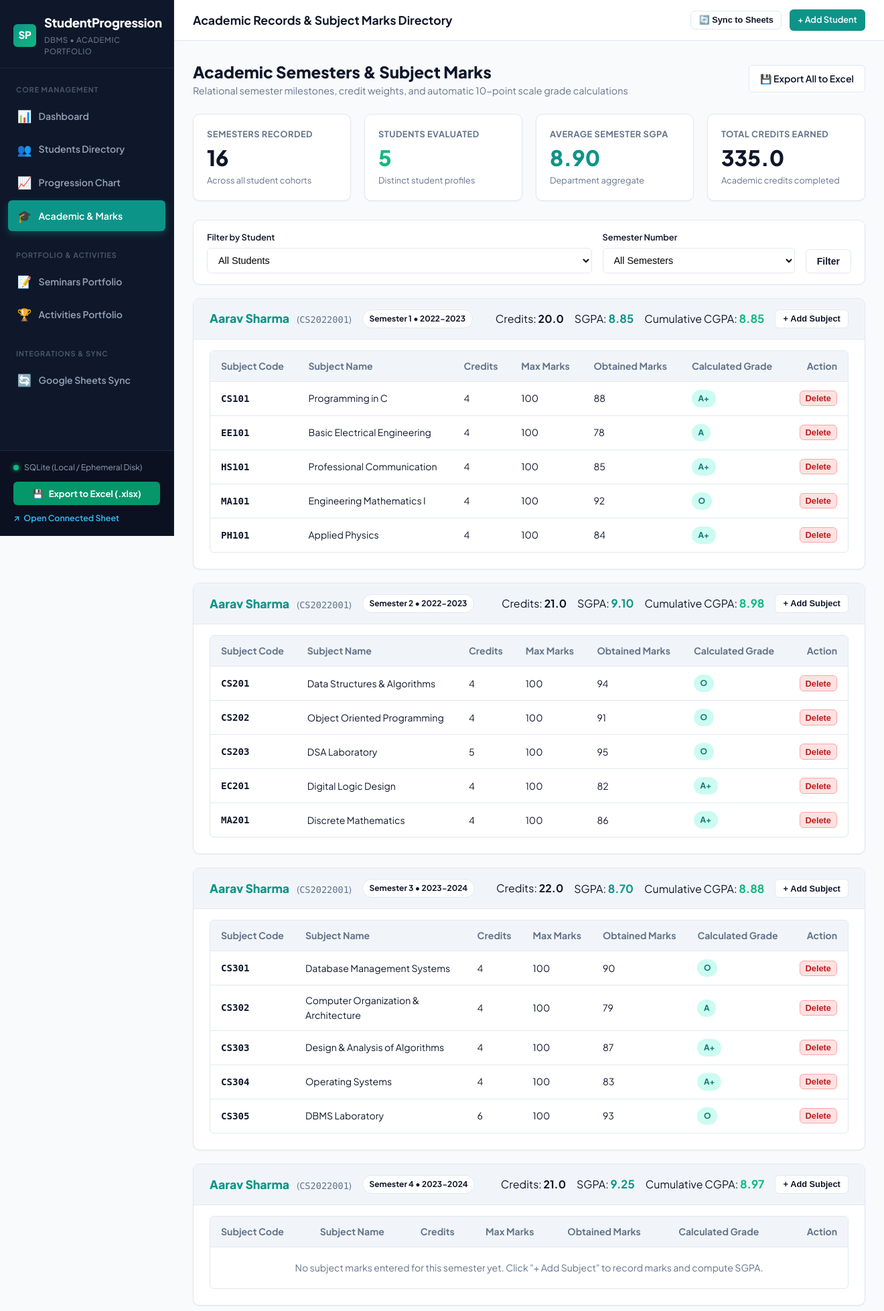
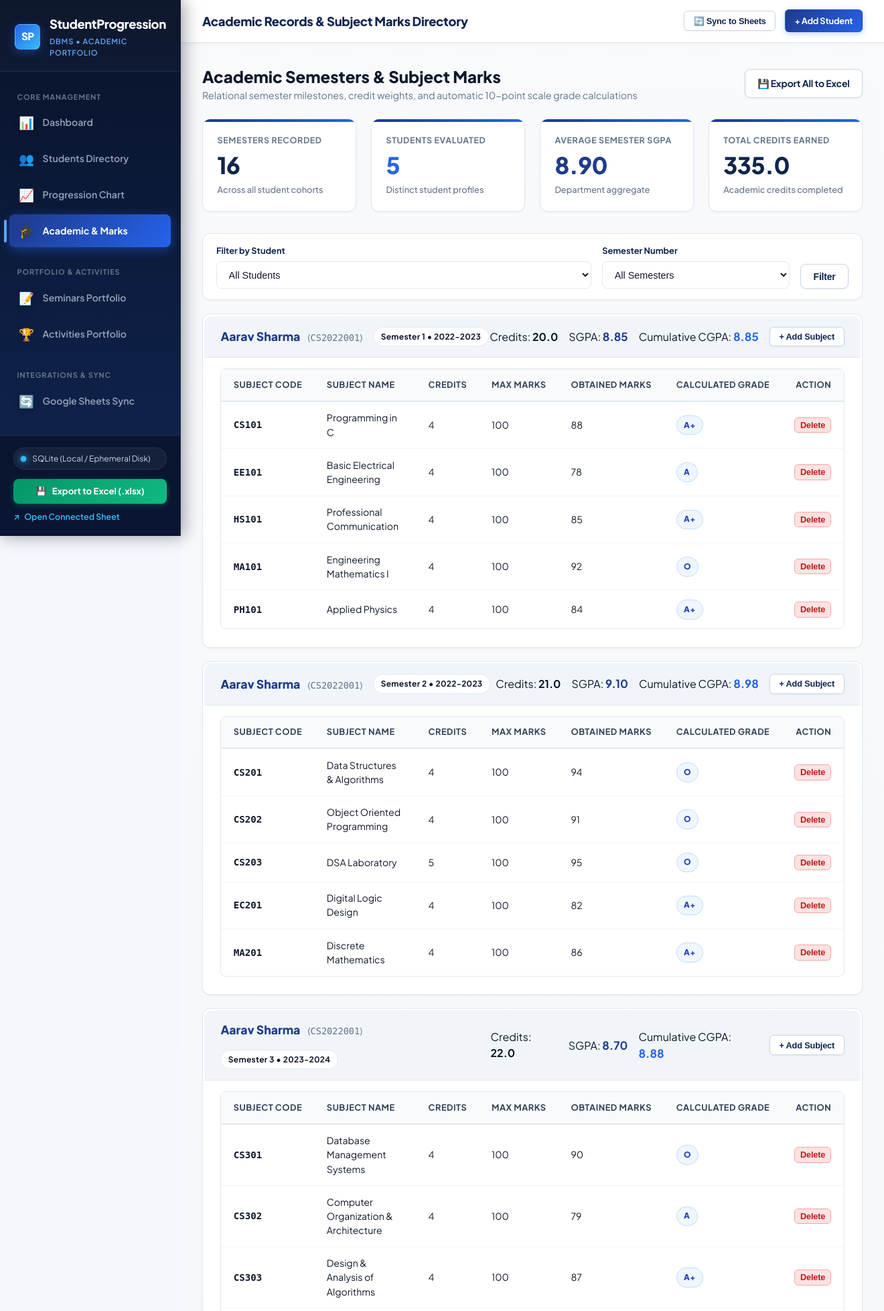
Before and after one commit to madhura27444/student-dashboard, a Flask app: page /academics in a window 1320 px wide. Shown: the top 1957 px of the page at 67% size. Run offline with Flask 3, Linux system fonts and the light colour scheme; data comes from the database, SQL or seed files in the repository.

Commit message:
feat(ui): redesign interface to modern executive navy blue theme with cobalt accents and updated chart styling

```diff
--- a/static/css/style.css
+++ b/static/css/style.css
@@ -1,38 +1,67 @@
 /* ==============================================================================
    CSS DESIGN SYSTEM: Student Academic Progression & Portfolio Management System
-   Layout: Responsive Left Sidebar + Main Content, Modern Teal/Emerald Design
+   Theme: Modern Executive Navy Blue & Cobalt UI
    ============================================================================== */
 
+@import url('https://fonts.googleapis.com/css2?family=Plus+Jakarta+Sans:wght@300;400;500;600;700;800&family=JetBrains+Mono:wght@400;500;600&display=swap');
+
 :root {
-  --primary: #0d9488;         /* Teal 600 */
-  --primary-hover: #0f766e;   /* Teal 700 */
-  --primary-light: #ccfbf1;   /* Teal 100 */
-  --accent: #10b981;          /* Emerald 500 */
-  --accent-light: #d1fae5;
-  --bg-page: #f8fafc;         /* Slate 50 */
+  /* Navy Blue Core Palette */
+  --navy-darkest: #070e1e;
+  --navy-dark: #0a1733;
+  --navy-sidebar: #0b1c3d;
+  --navy-sidebar-hover: #132854;
+  --navy-sidebar-border: rgba(255, 255, 255, 0.08);
+
+  --primary: #1e3a8a;          /* Deep Navy 900 */
+  --primary-hover: #1d4ed8;    /* Royal Blue 700 */
+  --primary-light: #eff6ff;    /* Ice Blue 50 */
+  --primary-glow: rgba(30, 58, 138, 0.25);
+
+  --accent: #2563eb;           /* Vibrant Cobalt / Blue 600 */
+  --accent-hover: #1d4ed8;
+  --accent-light: #dbeafe;     /* Blue 100 */
+  --accent-cyan: #0284c7;      /* Sky 600 */
+  --accent-cyan-light: #e0f2fe;
+
+  --bg-page: #f4f7fb;          /* Crisp Ice Page Background */
   --bg-surface: #ffffff;
-  --bg-muted: #f1f5f9;        /* Slate 100 */
-  --sidebar-bg: #0f172a;      /* Slate 900 */
-  --sidebar-hover: #1e293b;   /* Slate 800 */
-  --sidebar-active: #0d9488;
+  --bg-muted: #f1f5f9;         /* Slate 100 */
+  --bg-navy-card: #0f2347;
+
+  --sidebar-bg: linear-gradient(180deg, #091329 0%, #0d1e42 60%, #102550 100%);
   --sidebar-text: #94a3b8;
   --sidebar-text-active: #ffffff;
-  --text-main: #0f172a;       /* Slate 900 */
-  --text-muted: #64748b;      /* Slate 500 */
-  --border-color: #e2e8f0;    /* Slate 200 */
-  --border-focus: #0d9488;
-  --danger: #ef4444;
+  --sidebar-active: linear-gradient(135deg, #1e3a8a 0%, #2563eb 100%);
+
+  --text-main: #0f172a;        /* Deep Slate 900 */
+  --text-navy: #0f254e;
+  --text-muted: #64748b;       /* Slate 500 */
+  --text-light: #94a3b8;
+
+  --border-color: #e2e8f0;     /* Slate 200 */
+  --border-focus: #2563eb;
+  --border-navy: #cbd5e1;
+
+  --danger: #dc2626;
   --danger-light: #fee2e2;
-  --warning: #f59e0b;
+  --warning: #d97706;
   --warning-light: #fef3c7;
-  --success: #10b981;
-  --shadow-sm: 0 1px 2px 0 rgb(0 0 0 / 0.05);
-  --shadow-md: 0 4px 6px -1px rgb(0 0 0 / 0.07), 0 2px 4px -2px rgb(0 0 0 / 0.05);
-  --shadow-lg: 0 10px 15px -3px rgb(0 0 0 / 0.08), 0 4px 6px -4px rgb(0 0 0 / 0.04);
-  --radius-sm: 6px;
-  --radius-md: 10px;
+  --success: #059669;
+  --success-light: #d1fae5;
+
+  --shadow-sm: 0 1px 3px 0 rgba(15, 23, 42, 0.06);
+  --shadow-md: 0 4px 12px -1px rgba(11, 28, 61, 0.08), 0 2px 4px -2px rgba(11, 28, 61, 0.05);
+  --shadow-lg: 0 12px 24px -4px rgba(11, 28, 61, 0.12), 0 4px 8px -2px rgba(11, 28, 61, 0.06);
+  --shadow-navy: 0 8px 24px -2px rgba(30, 58, 138, 0.28);
+
+  --radius-sm: 8px;
+  --radius-md: 12px;
   --radius-lg: 16px;
+  --radius-xl: 20px;
+
   --font-family: 'Plus Jakarta Sans', -apple-system, BlinkMacSystemFont, "Segoe UI", Roboto, sans-serif;
+  --font-mono: 'JetBrains Mono', monospace;
 }
 
 * {
@@ -48,6 +77,7 @@ body {
   line-height: 1.5;
   min-height: 100vh;
   display: flex;
+  -webkit-font-smoothing: antialiased;
 }
 
 /* App Wrapper */
@@ -57,10 +87,10 @@ body {
   min-height: 100vh;
 }
 
-/* Sidebar */
+/* Modern Navy Sidebar */
 .sidebar {
-  width: 260px;
-  background-color: var(--sidebar-bg);
+  width: 270px;
+  background: var(--sidebar-bg);
   color: var(--sidebar-text);
   display: flex;
   flex-direction: column;
@@ -69,31 +99,33 @@ body {
   bottom: 0;
   left: 0;
   z-index: 100;
-  border-right: 1px solid #1e293b;
-  transition: transform 0.25s ease;
+  border-right: 1px solid var(--navy-sidebar-border);
+  box-shadow: 4px 0 24px rgba(7, 14, 30, 0.4);
+  transition: transform 0.25s cubic-bezier(0.4, 0, 0.2, 1);
 }
 
 .sidebar-header {
-  padding: 1.25rem 1.25rem 1rem 1.25rem;
-  border-bottom: 1px solid #1e293b;
+  padding: 1.4rem 1.4rem 1.2rem 1.4rem;
+  border-bottom: 1px solid var(--navy-sidebar-border);
+  background: rgba(255, 255, 255, 0.02);
 }
 
 .brand-link {
   display: flex;
   align-items: center;
-  gap: 0.75rem;
+  gap: 0.85rem;
   text-decoration: none;
   color: #ffffff;
   font-weight: 800;
   font-size: 1.15rem;
-  letter-spacing: -0.3px;
+  letter-spacing: -0.4px;
 }
 
 .brand-icon {
-  background: linear-gradient(135deg, var(--primary), var(--accent));
-  color: white;
-  width: 34px;
-  height: 34px;
+  background: linear-gradient(135deg, #2563eb, #38bdf8);
+  color: #ffffff;
+  width: 38px;
+  height: 38px;
   border-radius: var(--radius-sm);
   display: flex;
   align-items: center;
@@ -101,92 +133,129 @@ body {
   font-weight: 800;
   font-size: 0.95rem;
   flex-shrink: 0;
+  box-shadow: 0 4px 14px rgba(37, 99, 235, 0.4);
+  border: 1px solid rgba(255, 255, 255, 0.2);
 }
 
 .brand-sub {
-  font-size: 0.72rem;
-  color: #64748b;
+  font-size: 0.7rem;
+  color: #60a5fa;
   margin-top: 0.2rem;
-  font-weight: 500;
+  font-weight: 600;
   text-transform: uppercase;
-  letter-spacing: 0.5px;
+  letter-spacing: 0.8px;
 }
 
 .sidebar-nav {
-  padding: 1rem 0.75rem;
+  padding: 1.25rem 0.85rem;
   flex: 1;
   overflow-y: auto;
+}
+
+.sidebar-nav::-webkit-scrollbar {
+  width: 4px;
+}
+.sidebar-nav::-webkit-scrollbar-thumb {
+  background: rgba(255, 255, 255, 0.1);
+  border-radius: 4px;
 }
 
 .nav-section-title {
   font-size: 0.68rem;
   text-transform: uppercase;
   font-weight: 700;
-  color: #475569;
-  padding: 0.5rem 0.75rem;
-  letter-spacing: 0.75px;
+  color: #64748b;
+  padding: 0.6rem 0.75rem 0.35rem 0.75rem;
+  letter-spacing: 0.9px;
 }
 
 .sidebar-menu {
   list-style: none;
   display: flex;
   flex-direction: column;
-  gap: 0.25rem;
+  gap: 0.35rem;
   margin-bottom: 1.25rem;
 }
 
 .sidebar-link {
   display: flex;
   align-items: center;
-  gap: 0.75rem;
-  padding: 0.6rem 0.85rem;
-  color: var(--sidebar-text);
+  gap: 0.85rem;
+  padding: 0.65rem 0.9rem;
+  color: #94a3b8;
   text-decoration: none;
   border-radius: var(--radius-sm);
   font-size: 0.88rem;
   font-weight: 600;
-  transition: all 0.15s ease;
+  transition: all 0.18s ease;
+  position: relative;
 }
 
 .sidebar-link:hover {
-  background-color: var(--sidebar-hover);
+  background-color: var(--navy-sidebar-hover);
   color: #ffffff;
+  transform: translateX(2px);
 }
 
 .sidebar-link.active {
-  background-color: var(--primary);
+  background: var(--sidebar-active);
   color: #ffffff;
-  box-shadow: 0 4px 12px rgba(13, 148, 136, 0.35);
+  box-shadow: 0 4px 16px rgba(37, 99, 235, 0.45);
+  font-weight: 700;
+}
+
+.sidebar-link.active::before {
+  content: '';
+  position: absolute;
+  left: -8px;
+  top: 15%;
+  height: 70%;
+  width: 4px;
+  background: #60a5fa;
+  border-radius: 4px;
 }
 
 .sidebar-link .nav-icon {
-  font-size: 1.1rem;
-  width: 20px;
+  font-size: 1.15rem;
+  width: 22px;
   text-align: center;
+  filter: drop-shadow(0 2px 4px rgba(0, 0, 0, 0.2));
 }
 
 .sidebar-footer {
-  padding: 1rem 1.25rem;
-  border-top: 1px solid #1e293b;
-  background-color: #0b1120;
+  padding: 1.1rem 1.25rem;
+  border-top: 1px solid var(--navy-sidebar-border);
+  background: rgba(7, 14, 30, 0.6);
+  backdrop-filter: blur(10px);
 }
 
 .db-status-pill {
   display: flex;
   align-items: center;
-  gap: 0.5rem;
+  gap: 0.55rem;
   font-size: 0.75rem;
-  color: #94a3b8;
-  margin-bottom: 0.75rem;
+  color: #cbd5e1;
+  margin-bottom: 0.85rem;
+  background: rgba(255, 255, 255, 0.05);
+  padding: 0.4rem 0.65rem;
+  border-radius: 9999px;
+  border: 1px solid rgba(255, 255, 255, 0.08);
 }
 
 .status-dot {
   width: 8px;
   height: 8px;
   border-radius: 50%;
-  background-color: var(--accent);
+  background-color: #38bdf8;
   display: inline-block;
-  box-shadow: 0 0 6px var(--accent);
+  box-shadow: 0 0 8px #38bdf8;
+  animation: pulse 2s infinite;
+}
+
+@keyframes pulse {
+  0% { transform: scale(0.95); opacity: 0.8; }
+  50% { transform: scale(1.15); opacity: 1; box-shadow: 0 0 12px #38bdf8; }
+  100% { transform: scale(0.95); opacity: 0.8; }
 }
 
 .btn-sidebar-export {
@@ -195,97 +264,112 @@ body {
   justify-content: center;
   gap: 0.5rem;
   width: 100%;
-  padding: 0.5rem;
-  background-color: #059669;
+  padding: 0.55rem 0.75rem;
+  background: linear-gradient(135deg, #059669 0%, #10b981 100%);
   color: white;
   text-decoration: none;
   border-radius: var(--radius-sm);
   font-size: 0.825rem;
   font-weight: 700;
-  transition: background-color 0.15s ease;
+  box-shadow: 0 2px 10px rgba(16, 185, 129, 0.3);
+  transition: all 0.15s ease;
 }
 .btn-sidebar-export:hover {
-  background-color: #047857;
+  transform: translateY(-1px);
+  box-shadow: 0 4px 14px rgba(16, 185, 129, 0.4);
 }
 
 .link-sheet-ext {
   display: inline-flex;
   align-items: center;
-  gap: 0.35rem;
+  gap: 0.4rem;
   color: #38bdf8;
   font-size: 0.78rem;
   text-decoration: none;
-  margin-top: 0.6rem;
+  margin-top: 0.65rem;
   font-weight: 600;
+  transition: color 0.15s ease;
 }
 .link-sheet-ext:hover {
+  color: #93c5fd;
   text-decoration: underline;
 }
 
 /* Main Content Area */
 .main-wrapper {
   flex: 1;
-  margin-left: 260px;
+  margin-left: 270px;
   display: flex;
   flex-direction: column;
   min-height: 100vh;
+  background: linear-gradient(180deg, #f8fafc 0%, #f1f5f9 100%);
 }
 
-/* Top Navigation Bar */
+/* Modern Top Navigation Bar */
 .topbar {
-  background: var(--bg-surface);
+  background: rgba(255, 255, 255, 0.95);
+  backdrop-filter: blur(12px);
   border-bottom: 1px solid var(--border-color);
-  padding: 0.85rem 1.75rem;
+  padding: 0.9rem 2rem;
   display: flex;
   align-items: center;
   justify-content: space-between;
   position: sticky;
   top: 0;
   z-index: 40;
+  box-shadow: 0 2px 10px rgba(15, 23, 42, 0.04);
 }
 
 .topbar-left {
   display: flex;
   align-items: center;
-  gap: 1rem;
+  gap: 1.25rem;
 }
 
 .mobile-menu-btn {
   display: none;
-  background: none;
+  background: var(--bg-muted);
   border: 1px solid var(--border-color);
-  padding: 0.4rem 0.6rem;
+  padding: 0.45rem 0.65rem;
   border-radius: var(--radius-sm);
   cursor: pointer;
-  font-size: 1.1rem;
+  font-size: 1.15rem;
+  color: var(--text-main);
 }
 
 .topbar-title {
-  font-size: 1.1rem;
-  font-weight: 700;
-  color: var(--text-main);
+  font-size: 1.15rem;
+  font-weight: 800;
+  color: var(--text-navy);
+  letter-spacing: -0.3px;
+  display: flex;
+  align-items: center;
+  gap: 0.5rem;
 }
 
 .topbar-right {
   display: flex;
   align-items: center;
-  gap: 0.75rem;
+  gap: 0.85rem;
 }
 
 .content-body {
-  padding: 1.75rem;
+  padding: 2rem;
   flex: 1;
+  max-width: 1400px;
+  width: 100%;
+  margin: 0 auto;
 }
 
 /* Flash Alerts */
 .alerts-container {
-  margin-bottom: 1.5rem;
+  margin-bottom: 1.75rem;
 }
 
 .alert {
-  padding: 0.9rem 1.25rem;
+  padding: 0.95rem 1.35rem;
   border-radius: var(--radius-md);
-  margin-bottom: 0.75rem;
+  margin-bottom: 0.85rem;
   font-size: 0.925rem;
   font-weight: 500;
   display: flex;
@@ -314,79 +403,100 @@ body {
 }
 
 .alert-info {
-  background-color: var(--primary-light);
-  color: var(--primary-hover);
-  border-left: 4px solid var(--primary);
+  background-color: var(--accent-light);
+  color: #1e40af;
+  border-left: 4px solid var(--accent);
 }
 
 /* Cards & Grid */
 .cards-grid {
   display: grid;
-  grid-template-columns: repeat(auto-fit, minmax(220px, 1fr));
-  gap: 1.25rem;
-  margin-bottom: 1.75rem;
+  grid-template-columns: repeat(auto-fit, minmax(230px, 1fr));
+  gap: 1.35rem;
+  margin-bottom: 2rem;
 }
 
 .stat-card {
   background: var(--bg-surface);
-  border: 1px solid var(--border-color);
+  border: 1px solid #e2e8f0;
   border-radius: var(--radius-md);
-  padding: 1.25rem;
+  padding: 1.35rem;
   box-shadow: var(--shadow-sm);
   display: flex;
   flex-direction: column;
-  transition: transform 0.15s ease, box-shadow 0.15s ease;
+  position: relative;
+  overflow: hidden;
+  transition: all 0.2s cubic-bezier(0.4, 0, 0.2, 1);
+}
+
+.stat-card::before {
+  content: '';
+  position: absolute;
+  top: 0;
+  left: 0;
+  right: 0;
+  height: 4px;
+  background: linear-gradient(90deg, #1e3a8a, #2563eb);
 }
 
 .stat-card:hover {
-  transform: translateY(-2px);
+  transform: translateY(-3px);
   box-shadow: var(--shadow-md);
+  border-color: #cbd5e1;
 }
 
 .stat-title {
-  font-size: 0.8rem;
+  font-size: 0.78rem;
   font-weight: 700;
   color: var(--text-muted);
   text-transform: uppercase;
-  letter-spacing: 0.5px;
-  margin-bottom: 0.5rem;
+  letter-spacing: 0.6px;
+  margin-bottom: 0.6rem;
 }
 
 .stat-value {
-  font-size: 2rem;
+  font-size: 2.15rem;
   font-weight: 800;
-  color: var(--text-main);
+  color: var(--text-navy);
   line-height: 1.1;
+  letter-spacing: -0.5px;
 }
 
 .stat-sub {
   font-size: 0.8rem;
   color: var(--text-muted);
-  margin-top: 0.4rem;
+  margin-top: 0.5rem;
+  font-weight: 500;
 }
 
 .card {
   background: var(--bg-surface);
   border: 1px solid var(--border-color);
   border-radius: var(--radius-md);
-  padding: 1.5rem;
+  padding: 1.65rem;
   box-shadow: var(--shadow-sm);
-  margin-bottom: 1.5rem;
+  margin-bottom: 1.75rem;
+  transition: box-shadow 0.2s ease;
+}
+
+.card:hover {
+  box-shadow: var(--shadow-md);
 }
 
 .card-header {
   display: flex;
   align-items: center;
   justify-content: space-between;
-  margin-bottom: 1.25rem;
-  padding-bottom: 0.75rem;
+  margin-bottom: 1.35rem;
+  padding-bottom: 0.85rem;
   border-bottom: 1px solid var(--border-color);
 }
 
 .card-title {
   font-size: 1.15rem;
-  font-weight: 700;
-  color: var(--text-main);
+  font-weight: 800;
+  color: var(--text-navy);
+  letter-spacing: -0.3px;
 }
 
 /* Tables */
@@ -394,6 +504,7 @@ body {
   overflow-x: auto;
   border-radius: var(--radius-sm);
   border: 1px solid var(--border-color);
+  background: var(--bg-surface);
 }
 
 table {
@@ -404,75 +515,92 @@ table {
 }
 
 thead th {
-  background-color: var(--bg-muted);
-  color: var(--text-muted);
+  background-color: #f8fafc;
+  color: #334155;
   font-weight: 700;
-  padding: 0.75rem 1rem;
-  border-bottom: 1px solid var(--border-color);
+  padding: 0.85rem 1.15rem;
+  border-bottom: 2px solid #e2e8f0;
   white-space: nowrap;
+  font-size: 0.8rem;
+  text-transform: uppercase;
+  letter-spacing: 0.5px;
 }
 
 tbody td {
-  padding: 0.75rem 1rem;
-  border-bottom: 1px solid var(--border-color);
+  padding: 0.85rem 1.15rem;
+  border-bottom: 1px solid #f1f5f9;
   color: var(--text-main);
+  vertical-align: middle;
 }
 
 tbody tr:last-child td {
   border-bottom: none;
 }
 
+tbody tr {
+  transition: background-color 0.12s ease;
+}
+
 tbody tr:hover {
-  background-color: #f8fafc;
+  background-color: #f1f6fd;
 }
 
 /* Badges */
 .badge {
-  display: inline-block;
-  padding: 0.25rem 0.6rem;
+  display: inline-flex;
+  align-items: center;
+  padding: 0.3rem 0.65rem;
   border-radius: 9999px;
   font-size: 0.75rem;
-  font-weight: 600;
+  font-weight: 700;
   text-transform: capitalize;
+  letter-spacing: 0.3px;
 }
 
-.badge-active { background: #dcfce7; color: #15803d; }
-.badge-onleave { background: #fef3c7; color: #b45309; }
-.badge-graduated { background: #e0e7ff; color: #4338ca; }
-.badge-grade { background: var(--primary-light); color: var(--primary-hover); font-weight: 700; }
-.badge-danger { background: #fee2e2; color: #b91c1c; }
+.badge-active { background: #dcfce7; color: #166534; border: 1px solid #bbf7d0; }
+.badge-onleave { background: #fef3c7; color: #92400e; border: 1px solid #fde68a; }
+.badge-graduated { background: #e0e7ff; color: #3730a3; border: 1px solid #c7d2fe; }
+.badge-grade { background: #eff6ff; color: #1e40af; border: 1px solid #bfdbfe; font-weight: 800; }
+.badge-danger { background: #fee2e2; color: #991b1b; border: 1px solid #fecaca; }
 
 /* Buttons */
 .btn {
   display: inline-flex;
   align-items: center;
   justify-content: center;
-  gap: 0.4rem;
-  padding: 0.55rem 1rem;
+  gap: 0.5rem;
+  padding: 0.6rem 1.15rem;
   font-size: 0.875rem;
-  font-weight: 600;
+  font-weight: 700;
   border-radius: var(--radius-sm);
   border: 1px solid transparent;
   cursor: pointer;
   text-decoration: none;
-  transition: all 0.15s ease;
+  transition: all 0.18s cubic-bezier(0.4, 0, 0.2, 1);
+  letter-spacing: -0.2px;
 }
 
 .btn-primary {
-  background-color: var(--primary);
+  background: linear-gradient(135deg, #1e3a8a 0%, #2563eb 100%);
   color: white;
+  box-shadow: 0 2px 8px rgba(37, 99, 235, 0.3);
 }
 .btn-primary:hover {
-  background-color: var(--primary-hover);
+  background: linear-gradient(135deg, #1e40af 0%, #1d4ed8 100%);
+  box-shadow: 0 4px 14px rgba(37, 99, 235, 0.45);
+  transform: translateY(-1px);
 }
 
 .btn-secondary {
   background-color: var(--bg-surface);
-  color: var(--text-main);
-  border-color: var(--border-color);
+  color: var(--text-navy);
+  border-color: #cbd5e1;
+  box-shadow: var(--shadow-sm);
 }
 .btn-secondary:hover {
-  background-color: var(--bg-muted);
+  background-color: #f1f5f9;
+  border-color: #94a3b8;
+  color: var(--primary);
 }
 
 .btn-danger {
@@ -483,46 +611,49 @@ tbody tr:hover {
 .btn-danger:hover {
   background-color: #ef4444;
   color: white;
+  border-color: #ef4444;
 }
 
 .btn-sm {
-  padding: 0.35rem 0.7rem;
+  padding: 0.4rem 0.85rem;
   font-size: 0.8rem;
+  border-radius: 6px;
 }
 
 /* Forms */
 .form-group {
-  margin-bottom: 1rem;
+  margin-bottom: 1.15rem;
 }
 
 .form-label {
   display: block;
   font-size: 0.85rem;
-  font-weight: 600;
-  margin-bottom: 0.35rem;
-  color: var(--text-main);
+  font-weight: 700;
+  margin-bottom: 0.4rem;
+  color: var(--text-navy);
 }
 
 .form-control {
   width: 100%;
-  padding: 0.55rem 0.75rem;
+  padding: 0.65rem 0.85rem;
   font-size: 0.9rem;
   border: 1px solid var(--border-color);
   border-radius: var(--radius-sm);
   background-color: var(--bg-surface);
-  transition: border-color 0.15s ease;
+  color: var(--text-main);
+  transition: all 0.15s ease;
 }
 
 .form-control:focus {
   outline: none;
   border-color: var(--border-focus);
-  box-shadow: 0 0 0 3px rgba(13, 148, 136, 0.15);
+  box-shadow: 0 0 0 3px rgba(37, 99, 235, 0.18);
 }
 
 .form-row {
   display: grid;
-  grid-template-columns: repeat(auto-fit, minmax(200px, 1fr));
-  gap: 1rem;
+  grid-template-columns: repeat(auto-fit, minmax(210px, 1fr));
+  gap: 1.15rem;
 }
 
 /* Modals */
--- a/templates/base.html
+++ b/templates/base.html
@@ -91,7 +91,7 @@
                 <a href="{{ url_for('export_excel_file') }}" class="btn-sidebar-export" title="Export all 7 relational tables to .xlsx">
                     <span>&#128190;</span> Export to Excel (.xlsx)
                 </a>
-                <a href="{{ google_sheet_url }}" target="_blank" rel="noopener noreferrer" class="link-sheet-ext" title="Open Kajal's synchronized Google Spreadsheet">
+                <a href="{{ google_sheet_url }}" target="_blank" rel="noopener noreferrer" class="link-sheet-ext" title="Open synchronized Google Spreadsheet">
                     <span>&#8599;</span> Open Connected Sheet
                 </a>
             </div>
```
Also changed, not shown: other parts of static/css/style.css (+27 -12 lines), templates/dashboard.html (+11 -8 lines), templates/progression.html (+8 -6 lines), tests/test_app.py (+2 -12 lines).
